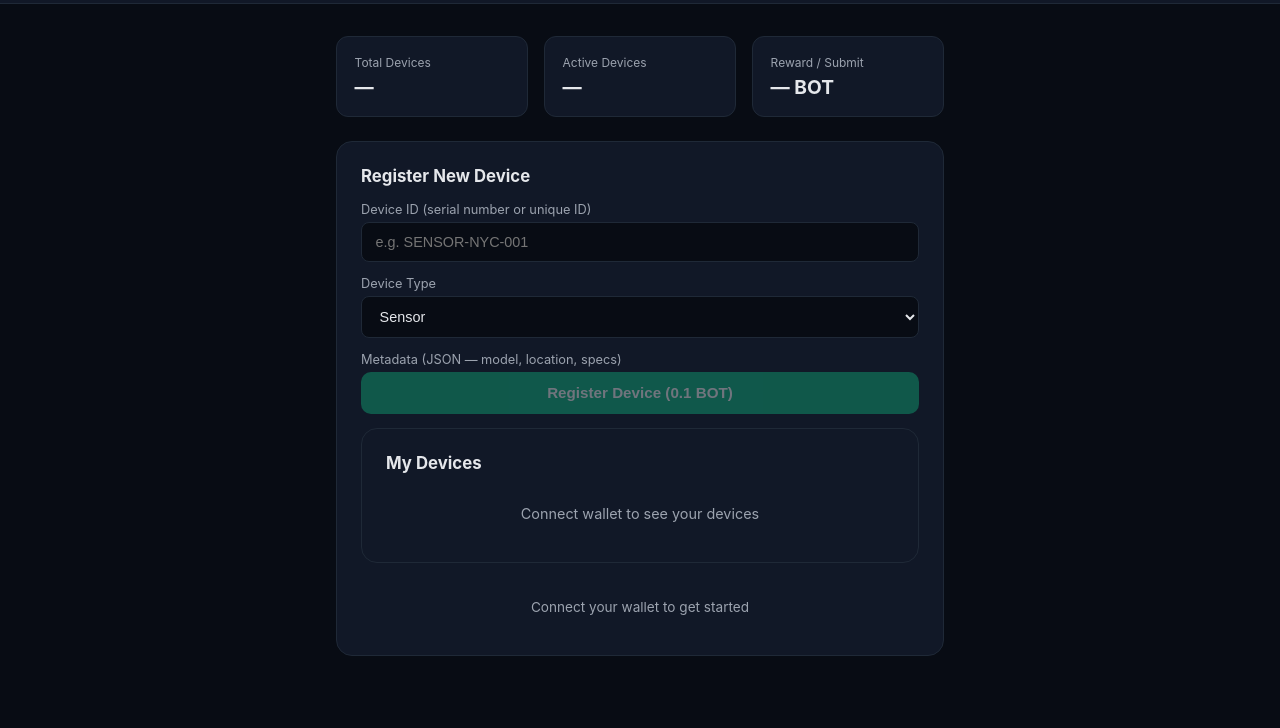
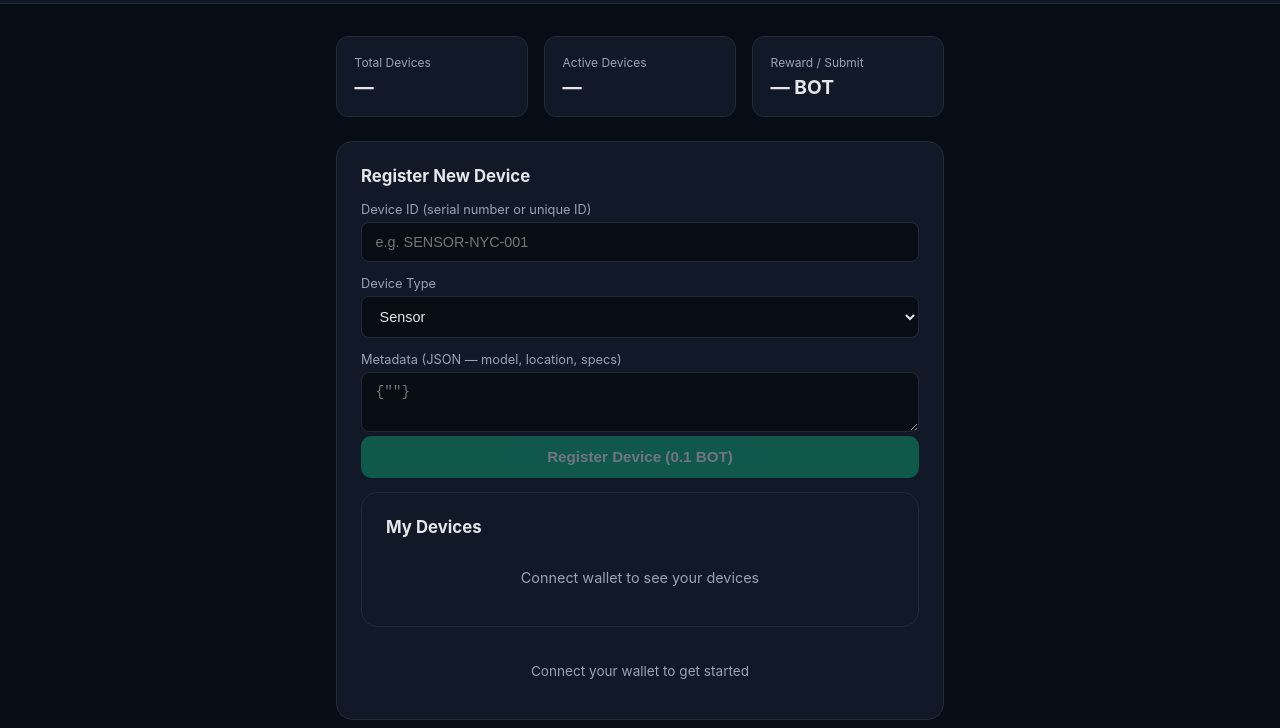
Before and after one commit to xyven-ox/depin-device-registry, a website: page index.html in a window 1280 px wide. Shown: the part 72-800 px from the top of the page. Drawn offline with nearby package versions, Linux system fonts and the light colour scheme.

Commit message:
Update index.html

```diff
--- a/index.html
+++ b/index.html
@@ -196,6 +196,7 @@
     </div>
     <div class="form-group">
       <label>Metadata (JSON — model, location, specs)</label>
+      <textarea id="deviceMetadata" placeholder='{""}'></textarea>
     <button class="btn btn-primary" id="registerBtn" onclick="registerDevice()" disabled>
       Register Device (0.1 BOT)
     </button>
```
